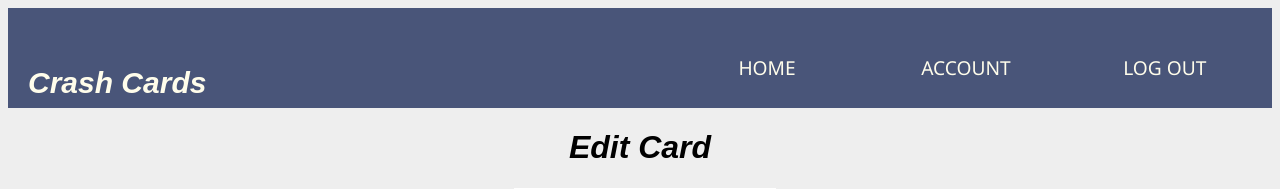
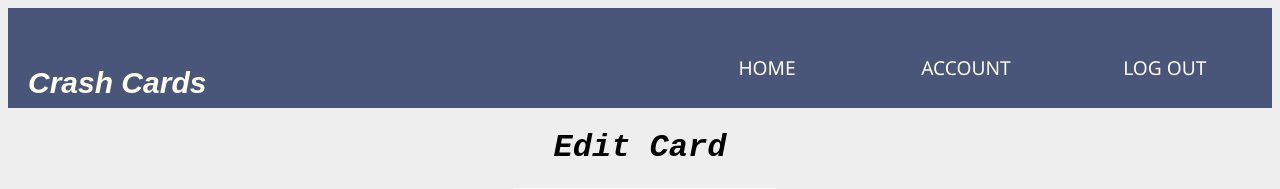
Before and after one commit to rohlfinga1/final-capstone, a Vue app in the folder vue/: page /card/1 in a window 1280 px wide. Shown: the top 189 px of the page. Built offline with nearby package versions, Linux system fonts and the light colour scheme; no server answers; sample sign-in values are in the browser's storage; a web font is replaced by a local one.

Commit message:
adding new saved values

```diff
--- a/vue/src/views/EditCard.vue
+++ b/vue/src/views/EditCard.vue
@@ -1,6 +1,6 @@
 <template>
   <div>
-    <h1 id="title">Edit Card</h1>
+    <h1>Edit Card</h1>
     <edit-card-form v-bind:cardID="parseInt($route.params.cardID)" />
   </div>
 </template>
@@ -14,8 +14,6 @@ export default {
   }
 };
 </script>
-<style>
-#title{
-  font-family: sans-serif;
-}
+<style scoped>
+
 </style>
```
